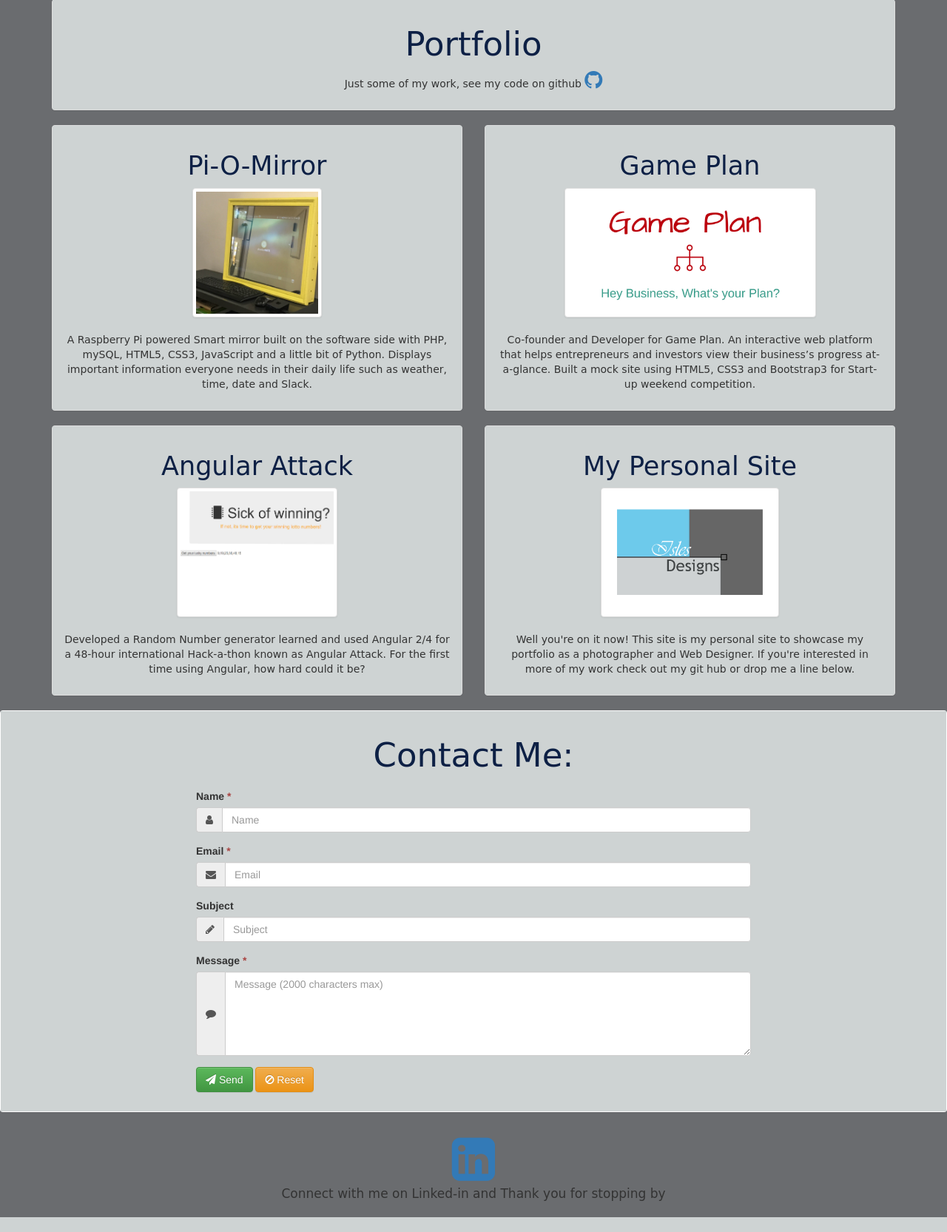
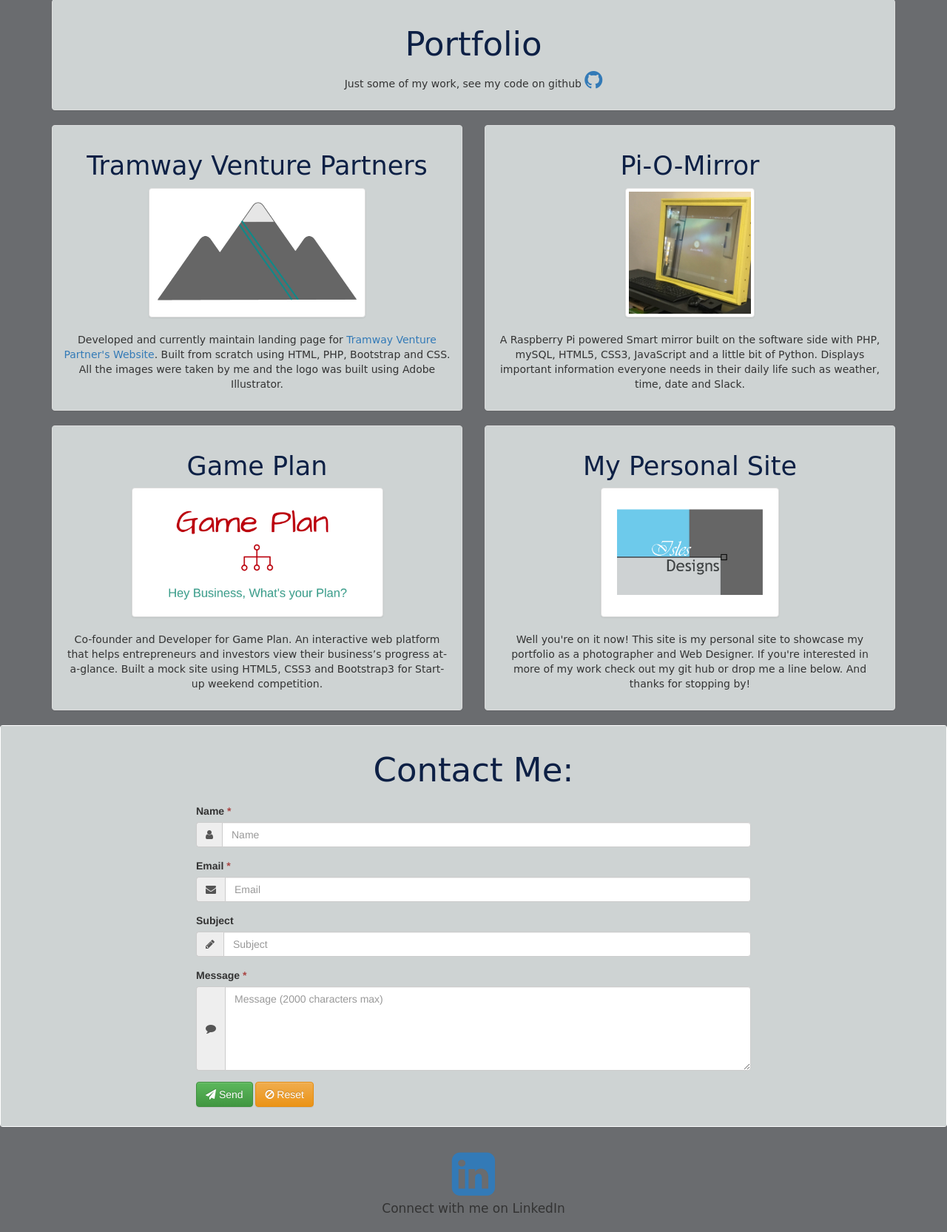
Before and after one commit to DanielleM565/isles-designs, a PHP site: page / in a window 1280 px wide. Shown: the part 500-2165 px from the top of the page at 74% size. Run offline with PHP 8.4, Linux system fonts and the light colour scheme; some libraries are stand-ins or nearby versions; some web fonts are replaced.

Commit message:
Updated Portfolio with info on TVP website

```diff
--- a/public_html/css/style.css
+++ b/public_html/css/style.css
@@ -142,7 +142,7 @@ thumbnails for portfolio keeps all thumbnails same size and centered
  */
 
 .img-thumbnail, .thumbnail{
-max-height: 175px;
+	max-height: 175px;
 	display: inline-block;
 	float: none;
 }
--- a/public_html/index.php
+++ b/public_html/index.php
@@ -134,8 +134,19 @@
 				</div> <!-- row -->
 			</div> <!-- portfolio tile row -->
 
-			<!-- first panels top left capstone -->
-			<div class="row">
+			<!-- first panel TVP -->
+		<div class="row">
+			<div class="col-md-6 text-center">
+				<div class="panel panel-default">
+					<div class="panel-body">
+						<h3>Tramway Venture Partners</h3>
+						<img src="images/tvp4.png" class="img-responsive thumbnail" alt="Tramway Venture Partners Logo">
+						<p>Developed and currently maintain landing page for <a href="https://www.tramwayventures.com">Tramway Venture Partner's Website</a>. Built from scratch using HTML, PHP, Bootstrap and CSS. All the images were taken by me and the logo was built using Adobe Illustrator.</p>
+					</div>
+				</div>
+			</div>
+
+			<!-- second panels top left capstone -->
 				<div class="col-md-6 text-center">
 					<div class="panel panel-default">
 						<div class="panel-body">
@@ -146,7 +157,7 @@
 					</div>
 				</div>
 
-				<!-- 2nd panel game plan -->
+				<!-- third panel game plan -->
 				<div class="col-md-6 text-center">
 					<div class="panel panel-default">
 						<div class="panel-body">
@@ -157,25 +168,13 @@
 					</div>
 				</div>
 
-			<!-- 3rd panel angular attack -->
-				<div class="col-md-6 text-center">
-					<div class="panel panel-default">
-						<div class="panel-body">
-							<h3>Angular Attack</h3>
-							<img src="images/angular.jpg" class="img-responsive thumbnail" alt="Screen shot of the angular attack project">
-							<p>Developed a Random Number generator learned and used Angular 2/4 for a 48-hour international Hack-a-thon known as Angular Attack. For the first time using Angular, how hard could it be?</p>
-						</div>
-					</div>
-				</div>
-
-
 		<!-- my site WELCOME -->
 				<div class="col-md-6 text-center">
 					<div class="panel panel-default">
 						<div class="panel-body">
 							<h3>My Personal Site</h3>
 							<img src="images/isles-designs.png" class="img-responsive thumbnail" alt="Isles Designs logo">
-							<p>Well you're on it now! This site is my personal site to showcase my portfolio as a photographer and Web Designer. If you're interested in more of my work check out my git hub or drop me a line below.</p>
+							<p>Well you're on it now! This site is my personal site to showcase my portfolio as a photographer and Web Designer. If you're interested in more of my work check out my git hub or drop me a line below. And thanks for stopping by! </p>
 						</div>
 					</div>
 				</div>
@@ -268,7 +267,7 @@
 					</div> <!-- icon -->
 				</div> <!-- row -->
 				<div class="row">
-					<p>Connect with me on Linked-in and Thank you for stopping by</p>
+					<p>Connect with me on LinkedIn</p>
 				</div>
 			</div> <!-- container -->
 		</footer>
```
Also changed, not shown: public_html/images/tvp.png (added), public_html/images/tvp4.png (added).
